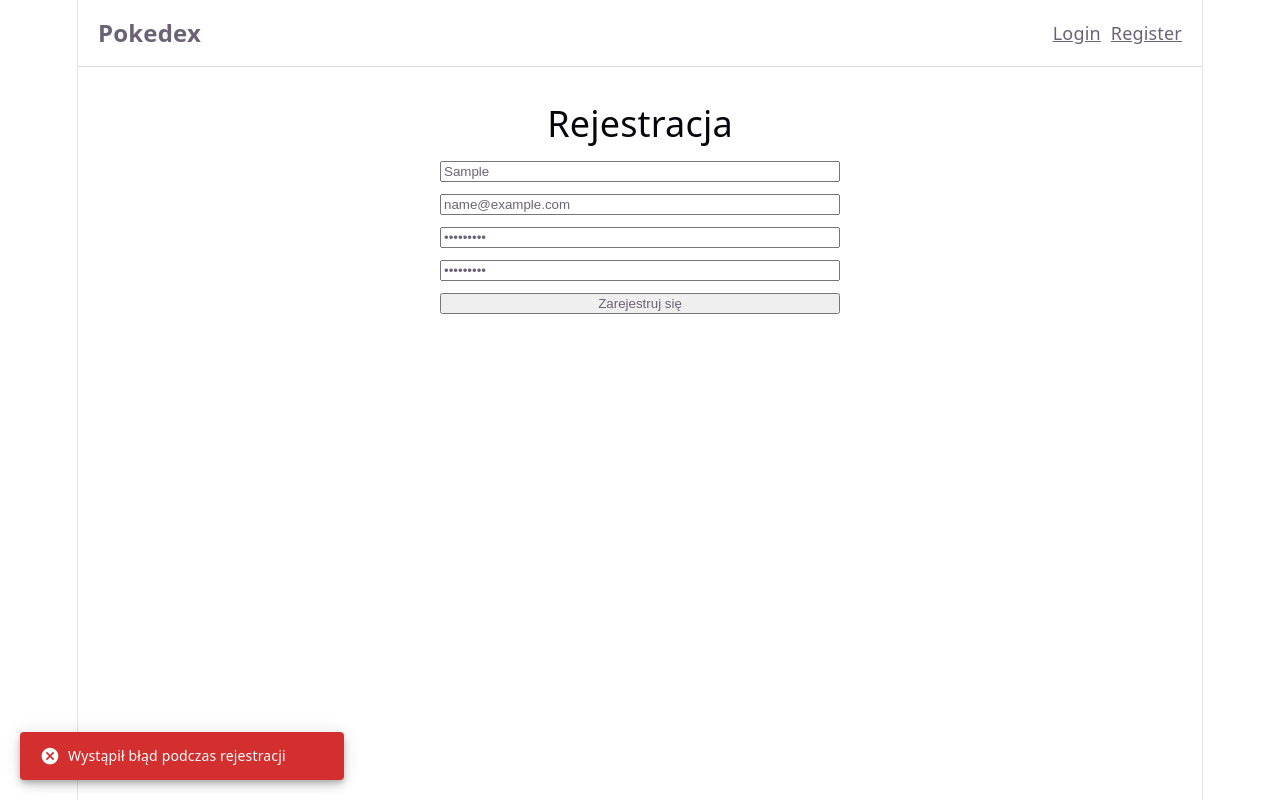
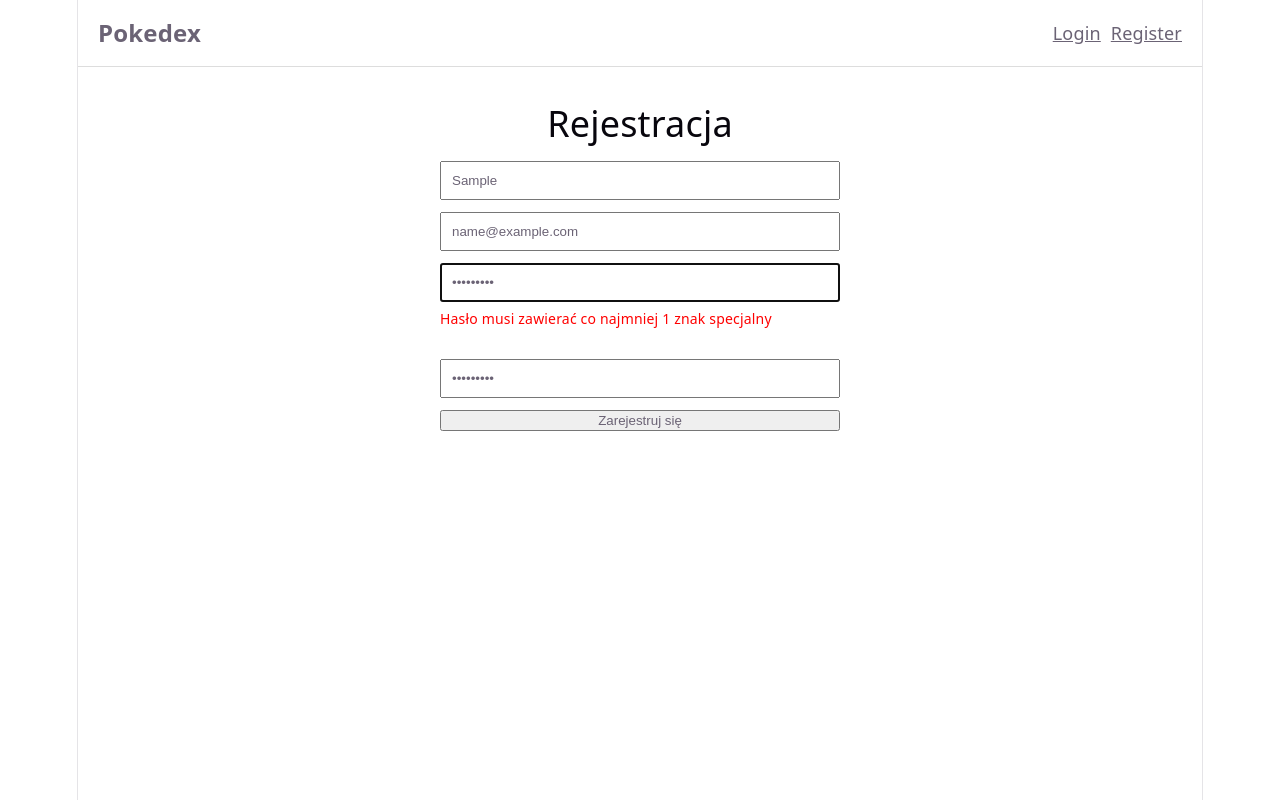
Before and after one commit to KrzysztofAugustyniak1981/pokedex, a React (Vite) app: page /register in a window 1280 px wide. Both pictures are taken after typing "Sample", "name@example.com", "Sample123", "Sample123" into the empty fields and a click on the button "Zarejestruj się". Built offline with nearby package versions, Linux system fonts and the light colour scheme; no server answers; data requests are answered from the project's data file.

Commit message:
add hookForm+Zod

```diff
--- a/db.json
+++ b/db.json
@@ -2,7 +2,7 @@
   "users": [
     {
       "name": "Krzysztof",
-      "email": "1@1",
+      "email": "1@1.pl",
       "password": "123",
       "id": "pKYHVS1IA4c"
     },
@@ -11,6 +11,12 @@
       "email": "2@2",
       "password": "321",
       "id": "6k0-wU4fNl8"
+    },
+    {
+      "name": "Ala2",
+      "email": "a@a.pl",
+      "password": "Lala123+",
+      "id": "vEuh0XmPvPY"
     }
   ],
   "favorites": [
--- a/package.json
+++ b/package.json
@@ -11,13 +11,16 @@
     "server": "json-server --watch db.json --port 3001"
   },
   "dependencies": {
+    "@hookform/resolvers": "^5.2.2",
     "axios": "^1.14.0",
     "json-server": "^1.0.0-beta.15",
     "notistack": "^3.0.2",
     "react": "^19.2.4",
     "react-dom": "^19.2.4",
+    "react-hook-form": "^7.72.1",
     "react-router-dom": "^7.13.2",
-    "styled-components": "^6.3.12"
+    "styled-components": "^6.3.12",
+    "zod": "^4.3.6"
   },
   "devDependencies": {
     "@babel/core": "^7.29.0",
--- a/src/components/subpages/auth/Login.jsx
+++ b/src/components/subpages/auth/Login.jsx
@@ -1,32 +1,40 @@
-import { useState } from "react";
 import { useNavigate } from "react-router-dom";
 import { useSnackbar } from "notistack";
+import { useForm } from "react-hook-form";
+import { z } from "zod";
+import { zodResolver } from "@hookform/resolvers/zod";
 import { useAuth } from "../../../context/AuthContext";
+
+const loginSchema = z.object({
+  email: z
+    .string()
+    .min(1, "Email jest wymagany")
+    .email("Podaj poprawny adres email"),
+  password: z
+    .string()
+    .min(1, "Hasło jest wymagane"),
+});
 
 const Login = () => {
   const navigate = useNavigate();
   const { login } = useAuth();
   const { enqueueSnackbar } = useSnackbar();
 
-  const [formData, setFormData] = useState({
+  const {
+    register,
+    handleSubmit,
+    formState: { errors },
+  } = useForm({
+    resolver: zodResolver(loginSchema),
+    defaultValues: {
       email: "",
       password: "",
+    },
   });
 
-  const handleChange = (e) => {
-    const { name, value } = e.target;
-
-    setFormData((prev) => ({
-      ...prev,
-      [name]: value,
-    }));
-  };
-
-  const handleSubmit = async (e) => {
-    e.preventDefault();
-
+  const onSubmit = async (data) => {
     try {
-      await login(formData.email, formData.password);
+      await login(data.email, data.password);
 
       enqueueSnackbar("Zalogowano pomyślnie!", {
         variant: "success",
@@ -45,7 +53,7 @@ const Login = () => {
       <h1>Logowanie</h1>
 
       <form
-        onSubmit={handleSubmit}
+        onSubmit={handleSubmit(onSubmit)}
         style={{
           display: "flex",
           flexDirection: "column",
@@ -54,23 +62,33 @@ const Login = () => {
           margin: "0 auto",
         }}
       >
+        <div style={{ textAlign: "left" }}>
           <input
             type="email"
-          name="email"
             placeholder="Email"
-          value={formData.email}
-          onChange={handleChange}
-          required
+            {...register("email")}
+            style={{ width: "100%", padding: "10px", boxSizing: "border-box" }}
           />
+          {errors.email && (
+            <p style={{ color: "red", fontSize: "14px", marginTop: "4px" }}>
+              {errors.email.message}
+            </p>
+          )}
+        </div>
 
+        <div style={{ textAlign: "left" }}>
           <input
             type="password"
-          name="password"
             placeholder="Hasło"
-          value={formData.password}
-          onChange={handleChange}
-          required
+            {...register("password")}
+            style={{ width: "100%", padding: "10px", boxSizing: "border-box" }}
           />
+          {errors.password && (
+            <p style={{ color: "red", fontSize: "14px", marginTop: "4px" }}>
+              {errors.password.message}
+            </p>
+          )}
+        </div>
 
         <button type="submit">Zaloguj się</button>
       </form>
--- a/src/components/subpages/auth/register.jsx
+++ b/src/components/subpages/auth/register.jsx
@@ -1,33 +1,55 @@
-import { useState } from "react";
 import { useNavigate } from "react-router-dom";
 import { useSnackbar } from "notistack";
+import { useForm } from "react-hook-form";
+import { z } from "zod";
+import { zodResolver } from "@hookform/resolvers/zod";
 import { registerUser, getUserByEmail } from "../../../services/authService";
+
+const registerSchema = z
+  .object({
+    name: z
+      .string()
+      .min(3, "Imię musi mieć co najmniej 3 znaki"),
+    email: z
+      .string()
+      .min(1, "Email jest wymagany")
+      .email("Podaj poprawny adres email"),
+    password: z
+      .string()
+      .min(8, "Hasło musi mieć co najmniej 8 znaków")
+      .regex(/[A-Z]/, "Hasło musi zawierać co najmniej 1 dużą literę")
+      .regex(/[0-9]/, "Hasło musi zawierać co najmniej 1 cyfrę")
+      .regex(/[^A-Za-z0-9]/, "Hasło musi zawierać co najmniej 1 znak specjalny"),
+    repeatPassword: z
+      .string()
+      .min(1, "Powtórzenie hasła jest wymagane"),
+  })
+  .refine((data) => data.password === data.repeatPassword, {
+    message: "Hasła się nie zgadzają",
+    path: ["repeatPassword"],
+  });
 
 const Register = () => {
   const navigate = useNavigate();
   const { enqueueSnackbar } = useSnackbar();
 
-  const [formData, setFormData] = useState({
+  const {
+    register,
+    handleSubmit,
+    formState: { errors },
+  } = useForm({
+    resolver: zodResolver(registerSchema),
+    defaultValues: {
       name: "",
       email: "",
       password: "",
       repeatPassword: "",
+    },
   });
 
-  const handleChange = (e) => {
-    const { name, value } = e.target;
-
-    setFormData((prev) => ({
-      ...prev,
-      [name]: value,
-    }));
-  };
-
-  const handleSubmit = async (e) => {
-    e.preventDefault();
-
+  const onSubmit = async (data) => {
     try {
-      const existingUser = await getUserByEmail(formData.email);
+      const existingUser = await getUserByEmail(data.email);
 
       if (existingUser) {
         enqueueSnackbar("Użytkownik o tym emailu już istnieje", {
@@ -36,17 +58,10 @@ const Register = () => {
         return;
       }
 
-      if (formData.password !== formData.repeatPassword) {
-        enqueueSnackbar("Hasła się nie zgadzają", {
-          variant: "error",
-        });
-        return;
-      }
-
       await registerUser({
-        name: formData.name,
-        email: formData.email,
-        password: formData.password,
+        name: data.name,
+        email: data.email,
+        password: data.password,
       });
 
       enqueueSnackbar("Rejestracja udana!", {
@@ -68,7 +83,7 @@ const Register = () => {
       <h1>Rejestracja</h1>
 
       <form
-        onSubmit={handleSubmit}
+        onSubmit={handleSubmit(onSubmit)}
         style={{
           display: "flex",
           flexDirection: "column",
@@ -77,41 +92,61 @@ const Register = () => {
           margin: "0 auto",
         }}
       >
+        <div style={{ textAlign: "left" }}>
           <input
             type="text"
-          name="name"
             placeholder="Imię"
-          value={formData.name}
-          onChange={handleChange}
-          required
+            {...register("name")}
+            style={{ width: "100%", padding: "10px", boxSizing: "border-box" }}
           />
+          {errors.name && (
+            <p style={{ color: "red", fontSize: "14px", marginTop: "4px" }}>
+              {errors.name.message}
+            </p>
+          )}
+        </div>
 
+        <div style={{ textAlign: "left" }}>
           <input
             type="email"
-          name="email"
             placeholder="Email"
-          value={formData.email}
-          onChange={handleChange}
-          required
+            {...register("email")}
+            style={{ width: "100%", padding: "10px", boxSizing: "border-box" }}
           />
+          {errors.email && (
+            <p style={{ color: "red", fontSize: "14px", marginTop: "4px" }}>
+              {errors.email.message}
+            </p>
+          )}
+        </div>
 
+        <div style={{ textAlign: "left" }}>
           <input
             type="password"
-          name="password"
             placeholder="Hasło"
-          value={formData.password}
-          onChange={handleChange}
-          required
+            {...register("password")}
+            style={{ width: "100%", padding: "10px", boxSizing: "border-box" }}
           />
+          {errors.password && (
+            <p style={{ color: "red", fontSize: "14px", marginTop: "4px" }}>
+              {errors.password.message}
+            </p>
+          )}
+        </div>
 
+        <div style={{ textAlign: "left" }}>
           <input
             type="password"
-          name="repeatPassword"
             placeholder="Powtórz hasło"
-          value={formData.repeatPassword}
-          onChange={handleChange}
-          required
+            {...register("repeatPassword")}
+            style={{ width: "100%", padding: "10px", boxSizing: "border-box" }}
           />
+          {errors.repeatPassword && (
+            <p style={{ color: "red", fontSize: "14px", marginTop: "4px" }}>
+              {errors.repeatPassword.message}
+            </p>
+          )}
+        </div>
 
         <button type="submit">Zarejestruj się</button>
       </form>
```
Also changed, not shown: 1 other file (tests, documents, lock files or other folders). Lines whose indentation alone changed are shown as unchanged.
